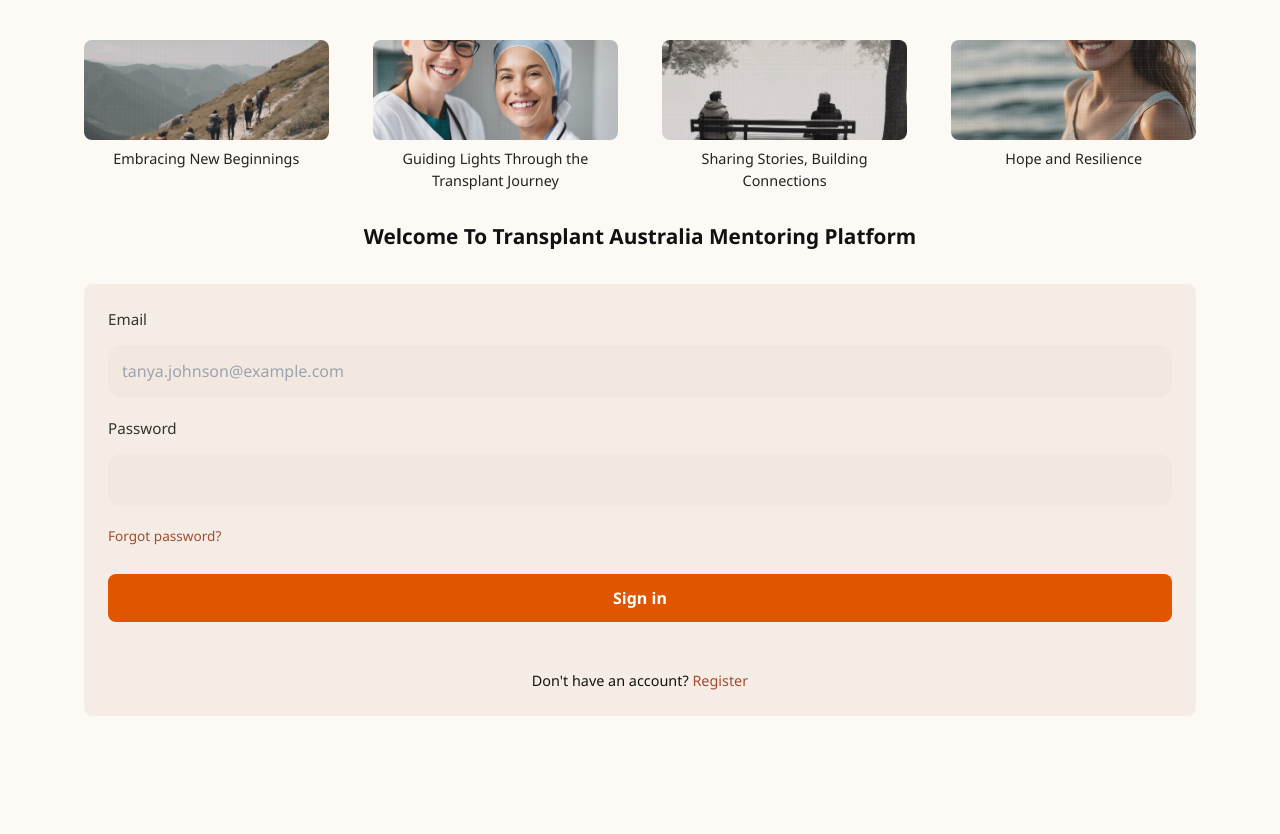
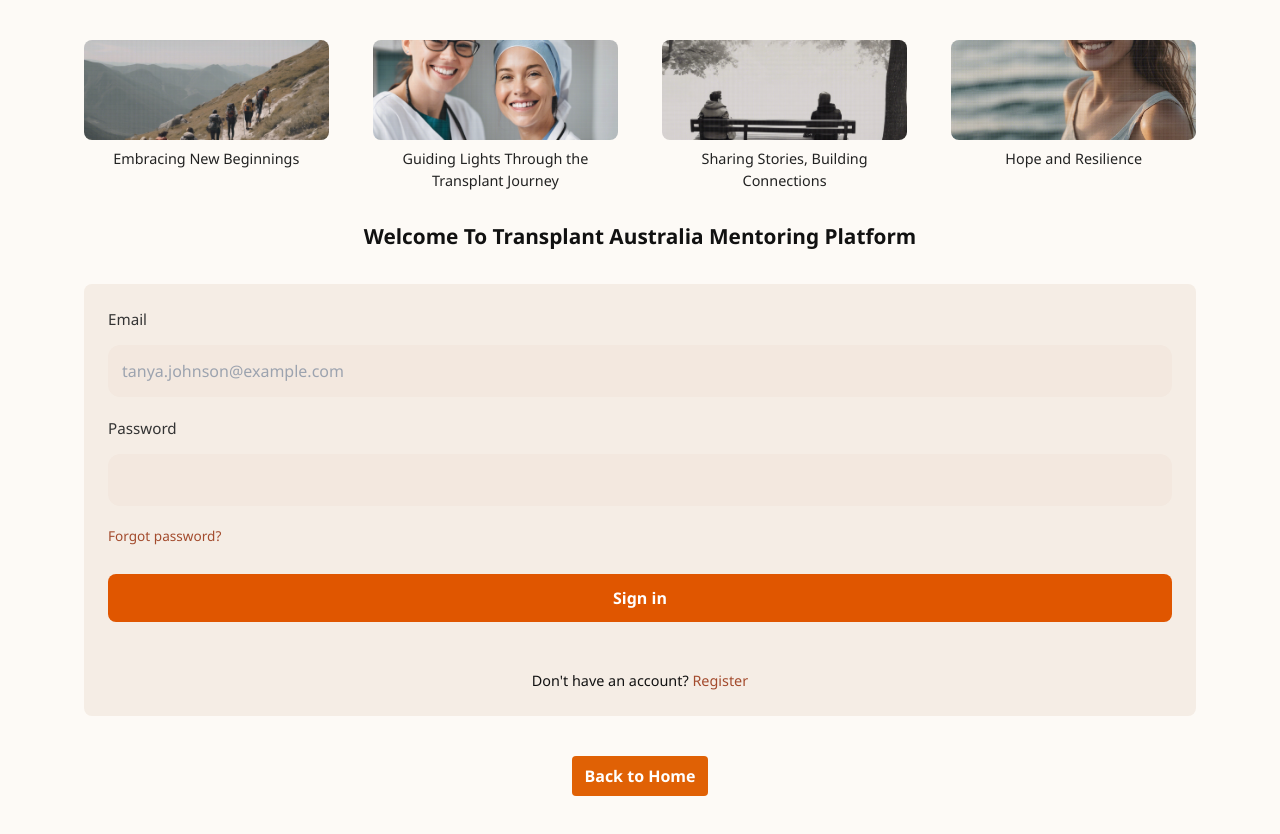
Before and after one commit to HohhotDog/Transplant-Australia-Mentoring-Platform, a React (Create React App) app in the folder Mentor-Matching-Platform/client/: page /login in a window 1280 px wide. Shown: the top 834 px of the page. Before the commit the page ends 800 px from the top, so only its background shows below. Built offline with nearby package versions, Linux system fonts and the light colour scheme; no server answers.

Commit message:
New Login page edit:
Deleted Old Navbar for that Page,
Add new button for redirection

```diff
--- a/Mentor-Matching-Platform/client/src/components/Auth/LoginForm.js
+++ b/Mentor-Matching-Platform/client/src/components/Auth/LoginForm.js
@@ -1,7 +1,6 @@
 // src/components/Auth/LoginForm.js
 import React, { useState } from "react";
 import { Link, useNavigate } from "react-router-dom";
-import NavBar from "../Navigation/NavBar";
 import "../../components/Auth/style/Login.css";
 
 function LoginForm({ onLoginSuccess, isLoggedIn, handleLogout }) {
@@ -42,9 +41,6 @@
   }
 
   return (
-      <div>
-        {isLoggedIn && <NavBar isLoggedIn={isLoggedIn} handleLogout={handleLogout} />}
-
       <div className="login-container">
         <div className="login-carousel">
           <div className="carousel-item">
@@ -95,6 +91,15 @@
             Don't have an account? <Link to="/register">Register</Link>
           </p>
         </form>
+
+        {/* Add Home Button */}
+        <div className="home-redirect">
+          <button
+              className="login-home-btn"
+              onClick={() => navigate("/")}
+          >
+            Back to Home
+          </button>
         </div>
       </div>
   );
--- a/Mentor-Matching-Platform/client/src/components/Profile/ProfilePage.jsx
+++ b/Mentor-Matching-Platform/client/src/components/Profile/ProfilePage.jsx
@@ -92,9 +92,7 @@
                         alt="Profile"
                     />
                 </div>
-                <p style={{ fontSize: "0.9em", textAlign: "center", marginTop: "0.5rem", color: "#666" }}>
-                    Click to change avatar
-                </p>
+
             </div>
 
             {/* Profile Info */}
```
Lines whose indentation alone changed are shown as unchanged.
